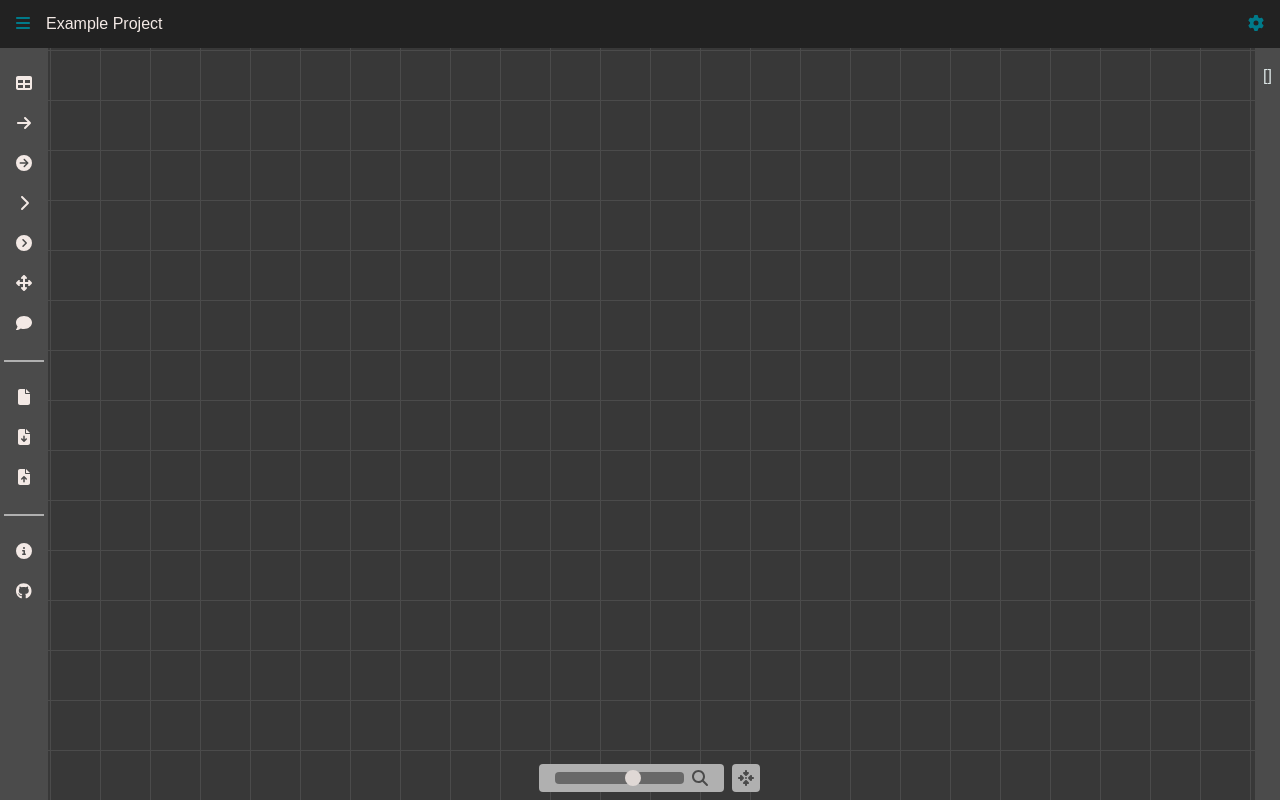
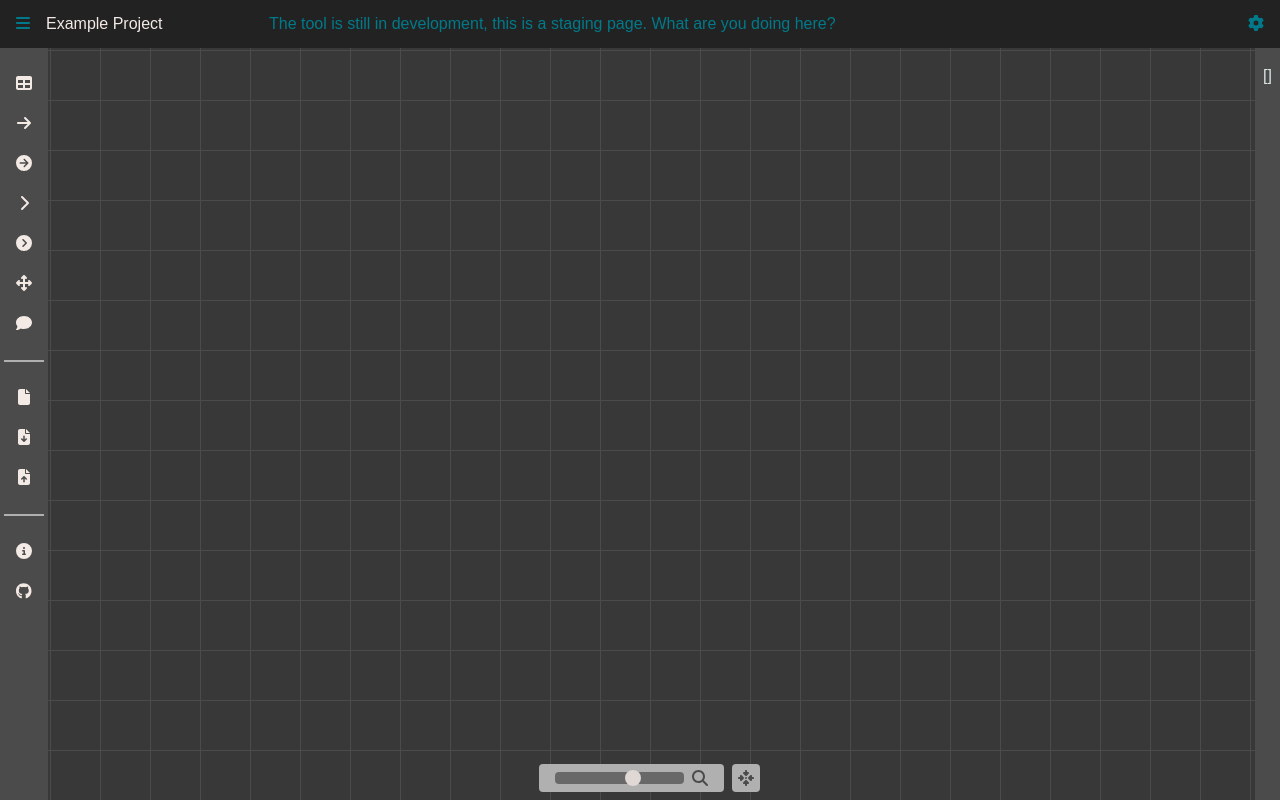
Before and after one commit to mwessn/ermd-frontend, a Vue app: page / in a window 1280 px wide. Built offline with nearby package versions, Linux system fonts and the light colour scheme.

Commit message:
staging deploy

```diff
--- a/src/components/layout/PageHeader.vue
+++ b/src/components/layout/PageHeader.vue
@@ -19,6 +19,7 @@
             @enter-key="resetFocus"
         />
       </div>
+      <p>The tool is still in development, this is a staging page. What are you doing here?</p>
     </div>
     <div
         class="cursor-pointer"
```
